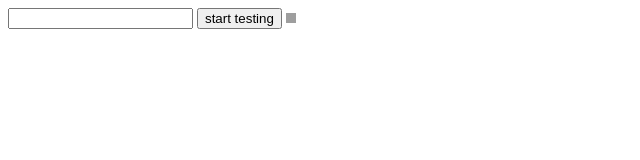
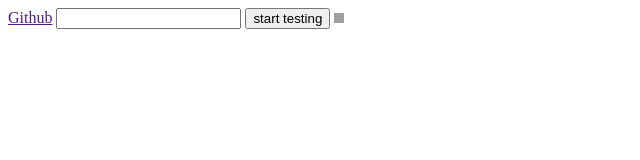
Before and after one commit to spokaneatitsbest/SSSSNotifier, a plain HTML site: page index.html in a window 1280 px wide. Shown: the whole page, without its empty margins (0-640 px from the left). Drawn offline with Linux system fonts and the light colour scheme; grey boxes are pictures that could not be loaded.

Commit message:
link to github

```diff
--- a/index.html
+++ b/index.html
@@ -29,7 +29,7 @@
 
 
 
-
+<a href src=https://github.com/spokaneatitsbest/SSSSNotifier>Github</a>
 <input type=text id=txt>
 <button onclick=start()>start testing</button>
 
```
